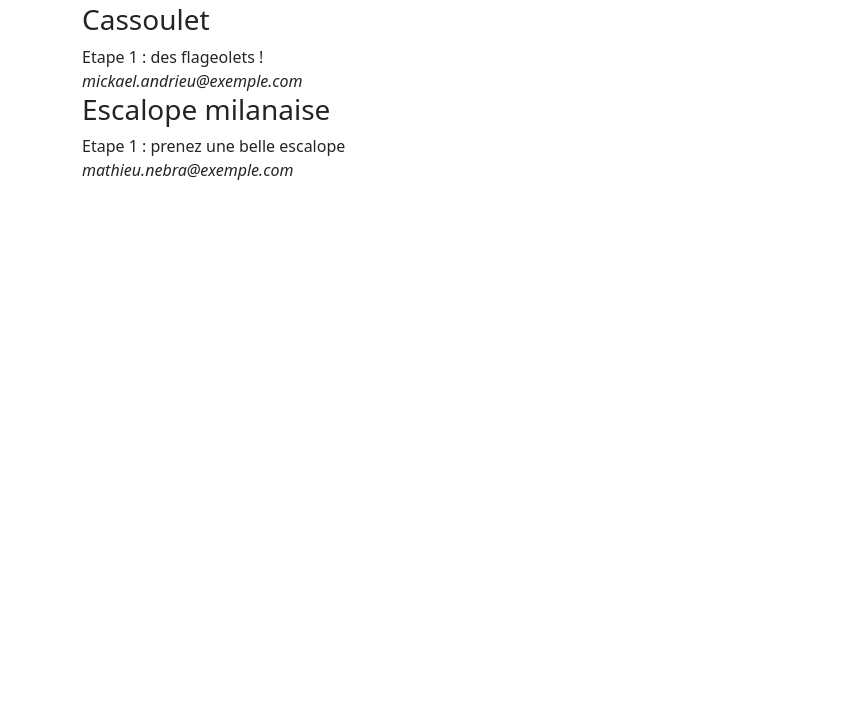
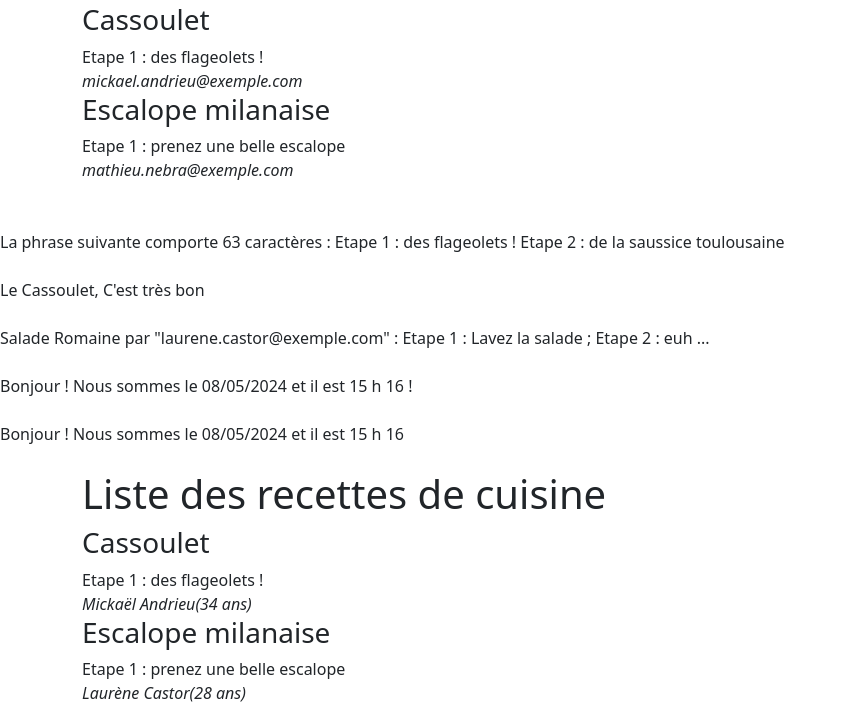
Before and after one commit to Franckyroquai/php-openClassrooms, a PHP site: page / in a window 1280 px wide. Shown: the part 509-1214 px from the top of the page, without its empty margins (0-847 px from the left). Before the commit the page ends 689 px from the top, so only its background shows below. Run offline with PHP 8.4, Linux system fonts and the light colour scheme.

Commit message:
Les fonctions

```diff
--- a/index.php
+++ b/index.php
@@ -159,6 +159,194 @@ $recipes = [
 
         <?php endif; ?>
     <?php endforeach ?>
+    <br><br>
 </div>
 </body>
 </html>
+
+<?php
+$recipe = 'Etape 1 : des flageolets ! Etape 2 : de la saussice toulousaine';
+$length = strlen($recipe);
+
+
+echo 'La phrase suivante comporte '. $length . ' caractères :' . PHP_EOL . $recipe;
+?>
+<br><br>
+<?php
+echo str_replace('c','C','Le cassoulet, c\'est très bon');
+?>
+<br><br>
+<?php
+$recipe = [
+    'title' => 'Salade Romaine',
+    'recipe' => 'Etape 1 : Lavez la salade ; Etape 2 : euh ...',
+    'author' => 'laurene.castor@exemple.com',
+];
+
+echo sprintf(
+    '%s par "%s" : %s',
+    $recipe['title'],
+    $recipe['author'],
+    $recipe['recipe']
+);
+?>
+<br><br>
+<?php
+// Enregistrons les informations de date dans des variables
+
+$day = date('d');
+$month = date('m');
+$year = date('Y');
+
+$hour = date('H');
+$minute = date('i');
+
+// Maintenant on peut afficher ce qu'on a recueilli
+echo 'Bonjour ! Nous sommes le ' . $day . '/' . $month . '/' . $year . ' et il est ' . $hour. ' h ' . $minute . ' !';
+?>
+<br><br>
+<?php
+// Enregistrons les informations de date dans des variables
+$date = date('d/m/Y');
+$time = date('H \h i');
+
+// Maintenant on peut afficher ce qu'on a recueilli
+echo "Bonjour ! Nous sommes le {$date} et il est {$time}";
+?>
+<br><br>
+<?php
+
+function isValidRecipe(array $recipe) : bool
+{
+    if(array_key_exists('is_enabled', $recipe)) {
+        $isEnabled = $recipe['is_enabled'];
+    } else {
+        $isEnabled = false;
+    }
+    return $isEnabled;
+}
+// 2 exemples
+$romanSalad = [
+    'title' => 'Salade Romaine',
+    'recipe' => 'Etape 1 : Lavez la salade ; Etape 2 : euh ...',
+    'author' => 'laurene.castor@exemple.com',
+    'is_enabled' => true,
+];
+
+$sushis = [
+    'title' => 'Sushis',
+    'recipe' => 'Etape 1 : du saumon ; Etape 2 : du riz',
+    'author' => 'laurene.castor@exemple.com',
+    'is_enabled' => false,
+];
+
+
+// Répond true !
+$isRomandSaladValid = isValidRecipe($romanSalad);
+
+// Répond false !
+$isSushisValid = isValidRecipe($sushis);
+
+
+
+
+
+
+function getRecipes(array $recipes) : array
+{
+    $validRecipes = [];
+
+    foreach($recipes as $recipe) {
+        if (isValidRecipe($recipe)) {
+            $validRecipes[] = $recipe;
+        }
+    }
+
+    return $validRecipes;
+}
+
+// construire l'affichage HTML des recettes
+foreach(getRecipes($recipes) as $recipe) {
+    // echo $recipe['title'] ..
+}
+
+function displayAuthor(string $authorEmail, array $users): string
+{
+    foreach ($users as $user) {
+        if ($authorEmail === $user['email']) {
+            return $user['full_name'] . '(' . $user['age'] . ' ans)';
+        }
+    }
+}
+
+
+
+?>
+
+<?php
+
+$users = [
+    [
+        'full_name' => 'Mickaël Andrieu',
+        'email' => 'mickael.andrieu@exemple.com',
+        'age' => 34,
+    ],
+    [
+        'full_name' => 'Mathieu Nebra',
+        'email' => 'mathieu.nebra@exemple.com',
+        'age' => 34,
+    ],
+    [
+        'full_name' => 'Laurène Castor',
+        'email' => 'laurene.castor@exemple.com',
+        'age' => 28,
+    ],
+];
+
+$recipes = [
+    [
+        'title' => 'Cassoulet',
+        'recipe' => 'Etape 1 : des flageolets !',
+        'author' => 'mickael.andrieu@exemple.com',
+        'is_enabled' => true,
+    ],
+    [
+        'title' => 'Couscous',
+        'recipe' => 'Etape 1 : de la semoule',
+        'author' => 'mickael.andrieu@exemple.com',
+        'is_enabled' => false,
+    ],
+    [
+        'title' => 'Escalope milanaise',
+        'recipe' => 'Etape 1 : prenez une belle escalope',
+        'author' => 'laurene.castor@exemple.com',
+        'is_enabled' => true,
+    ],
+];
+
+
+
+?>
+<!DOCTYPE html>
+<html lang="en">
+<head>
+    <title>Recettes de cuisine</title>
+    <link
+        href="https://cdn.jsdelivr.net/npm/bootstrap@5.0.2/dist/css/bootstrap.min.css"
+        rel="stylesheet"
+    >
+</head>
+<body>
+<div class="container">
+    <h1>Liste des recettes de cuisine</h1>
+
+    <?php foreach (getRecipes($recipes) as $recipe) : ?>
+        <article>
+            <h3><?php echo $recipe['title']; ?></h3>
+            <div><?php echo $recipe['recipe']; ?></div>
+            <i><?php echo displayAuthor($recipe['author'], $users); ?></i>
+        </article>
+    <?php endforeach ?>
+</div>
+</body>
+</html>
```
